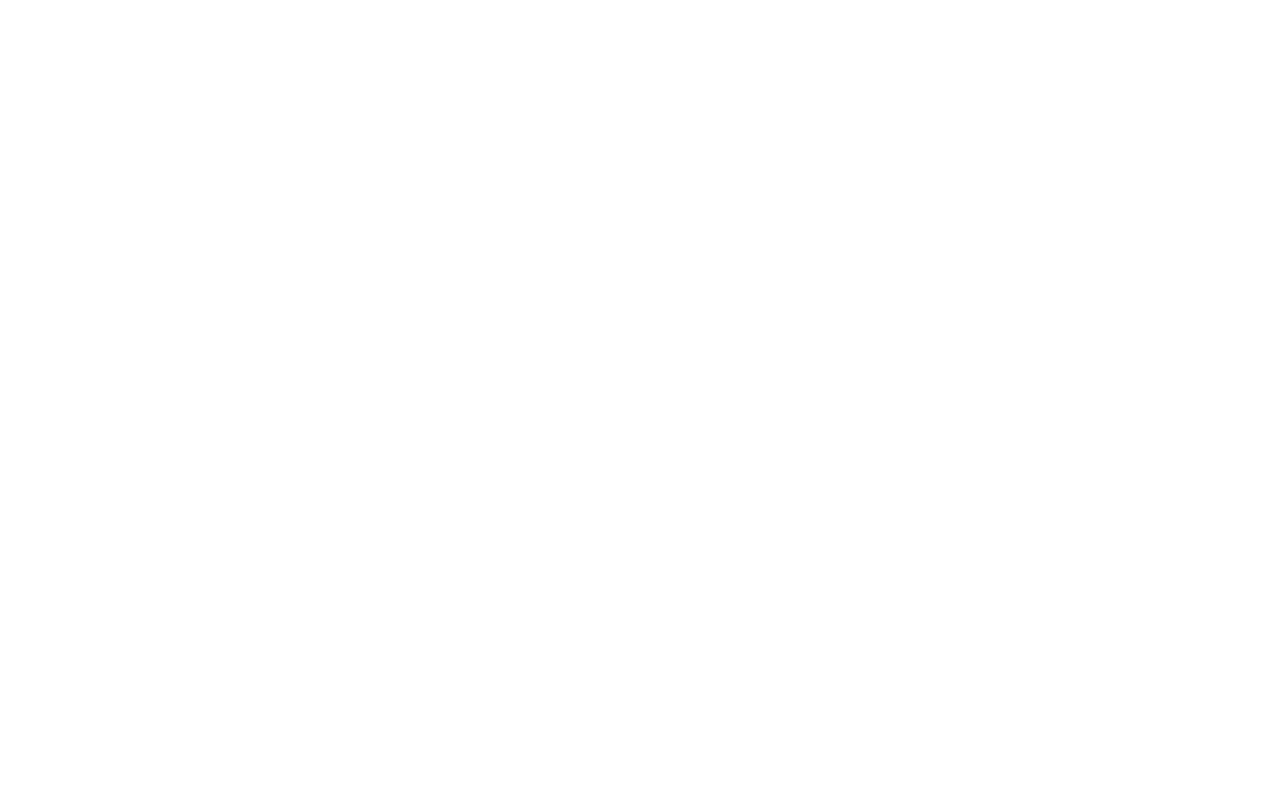
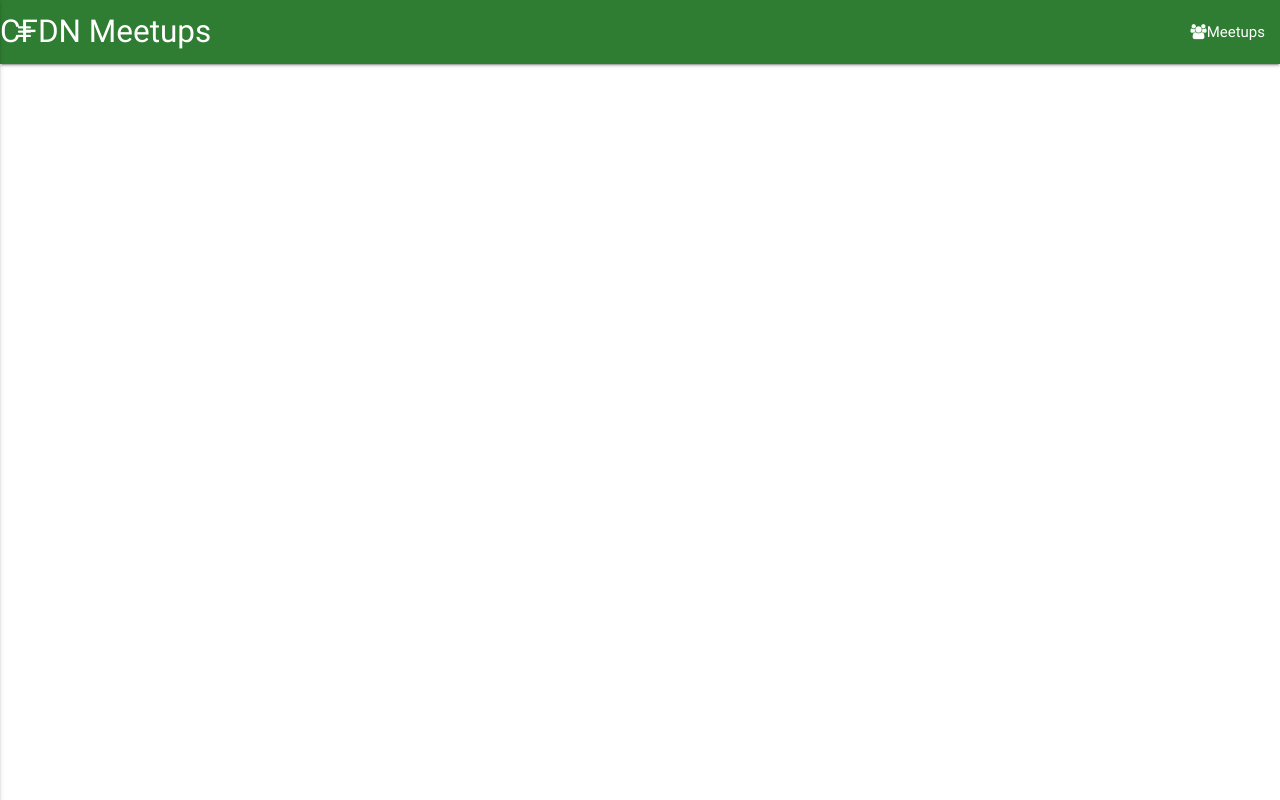
Before and after one commit to KhanDoors/cfdnMeetup, a React (Create React App) app in the folder client_src/: page /meetups/add in a window 1280 px wide. Built offline with nearby package versions, Linux system fonts and the light colour scheme.

Commit message:
materializeinstalled

```diff
--- a/client_src/public/index.html
+++ b/client_src/public/index.html
@@ -1,15 +1,14 @@
-<!DOCTYPE html>
+<!doctype html>
 <html lang="en">
   <head>
     <meta charset="utf-8">
     <meta name="viewport" content="width=device-width, initial-scale=1, shrink-to-fit=no">
     <meta name="theme-color" content="#000000">
-
     <link rel="manifest" href="%PUBLIC_URL%/manifest.json">
     <link rel="shortcut icon" href="%PUBLIC_URL%/favicon.ico">
-    <link rel="stylesheet" href="https://cdnjs.cloudflare.com/ajax/libs/materialize/1.0.0-rc.2/css/materialize.min.css">
-    <link href="https://stackpath.bootstrapcdn.com/font-awesome/4.7.0/css/font-awesome.min.css" rel="stylesheet" integrity="sha384-wvfXpqpZZVQGK6TAh5PVlGOfQNHSoD2xbE+QkPxCAFlNEevoEH3Sl0sibVcOQVnN" crossorigin="anonymous">
-    <title>CFDN Meetups</title>
+    <link rel="stylesheet" href="https://cdnjs.cloudflare.com/ajax/libs/materialize/0.100.2/css/materialize.min.css">
+    <link href="https://maxcdn.bootstrapcdn.com/font-awesome/4.7.0/css/font-awesome.min.css" rel="stylesheet" integrity="sha384-wvfXpqpZZVQGK6TAh5PVlGOfQNHSoD2xbE+QkPxCAFlNEevoEH3Sl0sibVcOQVnN" crossorigin="anonymous">
+    <title>Meetupz</title>
   </head>
   <body>
     <noscript>
@@ -18,9 +17,14 @@
     <div id="root"></div>
 
     <script
-  src="https://code.jquery.com/jquery-3.3.1.min.js"
-  integrity="sha256-FgpCb/KJQlLNfOu91ta32o/NMZxltwRo8QtmkMRdAu8="
-  crossorigin="anonymous"></script>
-    <script src="https://cdnjs.cloudflare.com/ajax/libs/materialize/1.0.0-rc.2/js/materialize.min.js"></script>
+    src="https://code.jquery.com/jquery-3.2.1.min.js"
+    integrity="sha256-hwg4gsxgFZhOsEEamdOYGBf13FyQuiTwlAQgxVSNgt4="
+    crossorigin="anonymous"></script>
+    <script src="https://cdnjs.cloudflare.com/ajax/libs/materialize/0.100.2/js/materialize.min.js"></script>
+    <script>
+      $(document).ready(() => {
+        $(".button-collapse").sideNav();
+      });
+    </script>
   </body>
 </html>
--- a/client_src/src/App.js
+++ b/client_src/src/App.js
@@ -1,10 +1,14 @@
 import React from 'react';
 import './App.css';
 import Main from './components/Main';
+import Navbar from './components/Navbar';
 
 const App = () => (
   <div>
+    <Navbar />
+    <div className="container">
     <Main />
+    </div>
   </div>
 )
 
--- /dev/null
+++ b/client_src/src/components/Navbar.js
@@ -0,0 +1,30 @@
+import React, { Component } from 'react';
+import { Link } from 'react-router-dom';
+
+
+ class Navbar extends Component {
+  render() {
+    return (
+      <div>
+        <nav className="green darken-3">
+    <div className="nav-wrapper">
+      <a href="/" className="brand-logo">CFDN Meetups</a>
+      <a data-activates="main-menu"
+      className="button-collapse show-on-large">
+      <i className="fa fa-bars"></i></a>
+      <ul className="right hide-on-small-only">
+        <li><Link to="/"><i className="fa fa-users"></i>Meetups</Link></li>
+      </ul>
+      <ul className="side-nav" id="main-menu">
+      <li><Link to="/"><i className="fa fa-users"></i>Meetups</Link></li>
+      <li><Link to="/meetups/add"><i className="fa fa-plus"></i>Add Meetups</Link></li>
+  </ul>
+    </div>
+  </nav>
+      </div>
+    )
+  }
+}
+
+
+export default Navbar;
```
